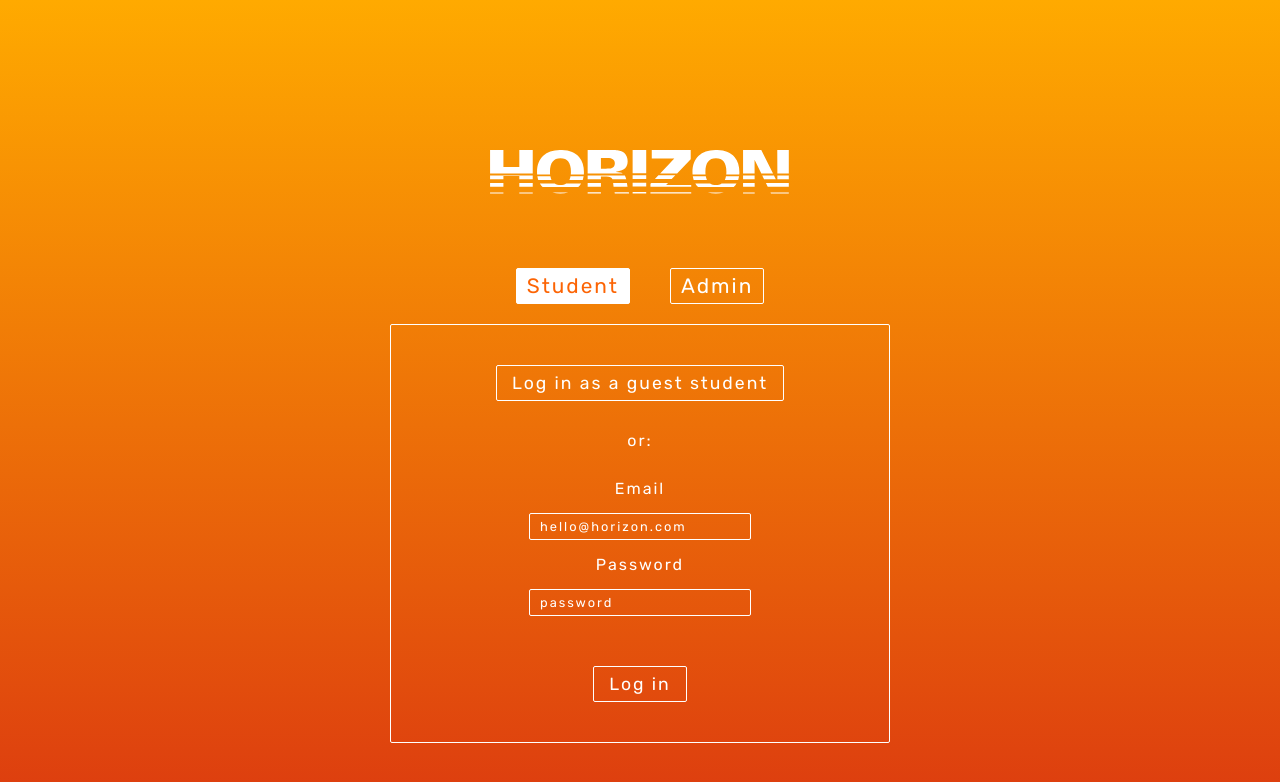
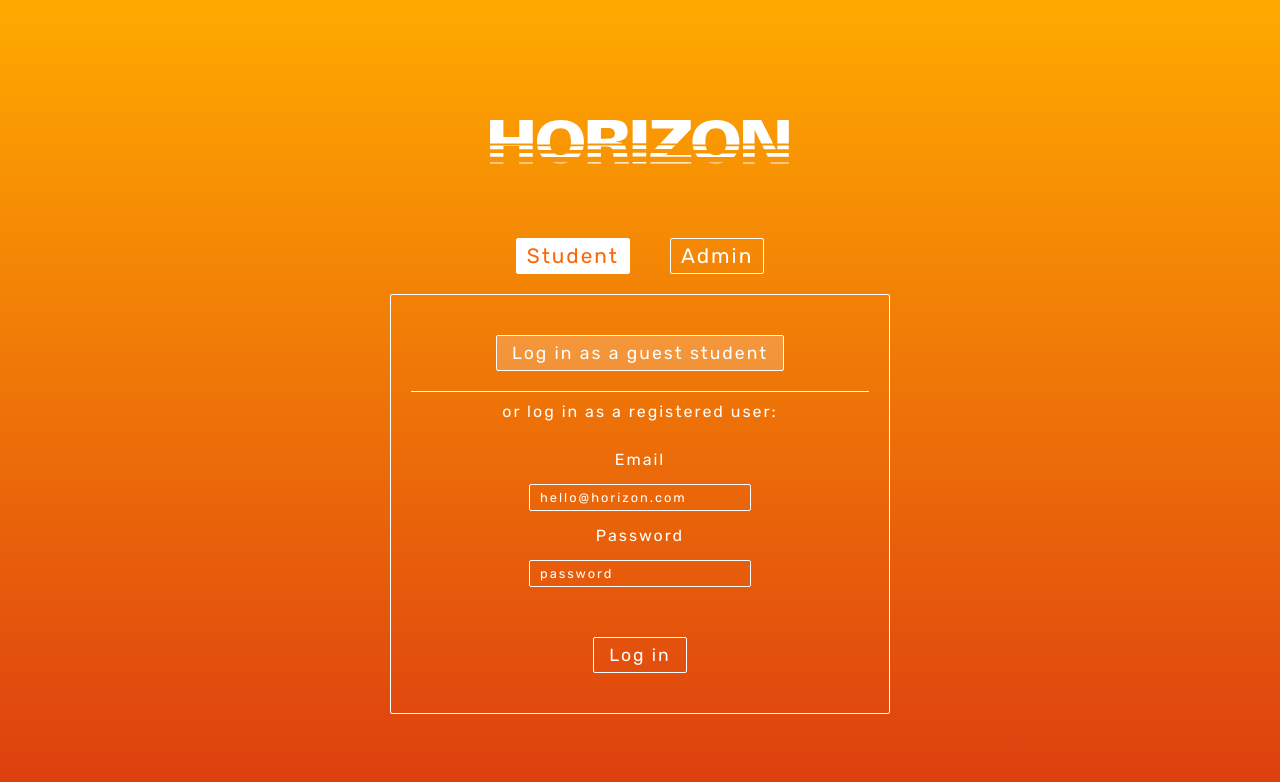
Before and after one commit to MacLure/project-horizon-react, a React (Create React App) app: page / in a window 1280 px wide. Both pictures are taken after a click on the button "Student". Shown: the top 782 px of the page. Built offline with nearby package versions, Linux system fonts and the light colour scheme; a web font is replaced by a local one.

Commit message:
restyled login page

```diff
--- a/src/Admin.css
+++ b/src/Admin.css
@@ -12,6 +12,10 @@
   text-align: left;
   font-weight: 400;
   font-size: 1.7em;
+}
+.newAssignmentForm {
+  display: grid;
+  grid-template-columns: 1fr;
 }
 
 /* ------------------------------------------
--- a/src/Common.css
+++ b/src/Common.css
@@ -22,7 +22,7 @@
   bottom: 0;
   left: 0;
   right: 0;
-  height: 400px;
+  height: 500px;
   background-color: #f4f4f4;
   margin: auto;
   width: 50vw;
@@ -186,7 +186,7 @@ li > a:hover {
 .horizonContainer {
   text-align: center;
   background: none;
-  margin-top: 150px;
+  margin-top: 120px;
   margin-bottom: 50px;
 }
 
@@ -287,6 +287,31 @@ li > a:hover {
   opacity: 1;
 }
 
+hr {
+  height: 1px;
+  border: none;
+  background-color: #fff;
+}
+
+.guestLoginSubmitButton {
+  margin: 20px auto;
+  cursor: pointer;
+  padding: 7px 15px;
+  color: white;
+  border: 1px solid white;
+  background-color: rgba(255, 255, 255, 0.2);
+  transition: background-color 0.4s, color 0.4s;
+  border-radius: 2px;
+  font-size: 1.1em;
+  text-align: center;
+  grid-column-start: 1;
+  grid-column-end: 3;
+}
+
+.guestLoginSubmitButton:hover {
+  transition: background-color 0.4s, color 0.4s;
+  background-color: rgba(255, 255, 255, 0.5);
+}
 .loginSubmitButton {
   margin: 20px auto;
   cursor: pointer;
@@ -304,8 +329,7 @@ li > a:hover {
 
 .loginSubmitButton:hover {
   transition: background-color 0.4s, color 0.4s;
-  color: #fc6404;
-  background-color: #fff;
+  background-color: rgba(255, 255, 255, 0.4);
 }
 
 .notice {
@@ -378,9 +402,9 @@ form {
   margin: 0 auto;
   padding-left: 80px;
   background-color: inherit;
-  display: grid;
+  /* display: grid;
   grid-template-columns: 1fr 1fr;
-  grid-template-rows: 3;
+  grid-template-rows: 3; */
 }
 
 label {
@@ -413,19 +437,22 @@ select {
 
 textarea {
   border: 1px solid black;
+  background-color: #fff;
+
   border-radius: 2px;
   padding: 5px 5px;
   transition: border 0.5s;
   grid-column-start: 1;
   grid-column-end: 3;
   background-color: inherit;
+  column-span: all;
 }
 
 textarea:focus {
-  border: 1px solid #f6744e;
+  /* border: 1px solid #f6744e; */
   transition: border 0.5s;
 }
-
+/*
 .one {
   grid-column-start: 1;
   grid-row-start: 1;
@@ -448,7 +475,7 @@ textarea:focus {
   grid-column-start: 2;
   grid-row-start: 2;
   background-color: inherit;
-}
+} */
 
 .submitButton {
   margin: 30px auto;
--- a/src/components/CommonComponents/Login.jsx
+++ b/src/components/CommonComponents/Login.jsx
@@ -1,142 +1,206 @@
-import React, { Component } from 'react';
-import { connect } from 'react-redux';
-import  {onAdminLogin} from '.././../service';
-import  {onStudentLogin} from '.././../service';
-import CommonStyles from './../../Common.css'
-import Logo from '../../assets/img/horizon_text2.svg';
-import loading from '../../assets/Icons/loading.svg';
+import React, { Component } from "react";
+import { connect } from "react-redux";
+import { onAdminLogin } from ".././../service";
+import { onStudentLogin } from ".././../service";
+import CommonStyles from "./../../Common.css";
+import Logo from "../../assets/img/horizon_text2.svg";
+import loading from "../../assets/Icons/loading.svg";
 
 class Login extends Component {
   constructor(props) {
-    super(props)
+    super(props);
     this.state = {
       user: null,
-        email: '',
-        password: '',
+      email: "",
+      password: "",
       loader: false,
-        error: null,
-       }
+      error: null
+    };
   }
 
-  componentDidMount(){
-    let body = document.getElementsByTagName('body')[0];
+  componentDidMount() {
+    let body = document.getElementsByTagName("body")[0];
     body.style.paddingBottom = 0;
-    console.log(body)
   }
 
   onStudent = () => {
-    this.setState({user:'student'})
-  }
+    this.setState({ user: "student" });
+  };
 
   onAdmin = () => {
-    this.setState({user:'admin'})
-  }
+    this.setState({ user: "admin" });
+  };
 
   onSubmit = () => {
-    if (this.state.user === 'admin') {
+    if (this.state.user === "admin") {
       if (!this.state.email || !this.state.password) {
-        this.setState({error: "email or password missing"})
+        this.setState({ error: "email or password missing" });
       }
-      if (this.state.email !== '' && this.state.password !== '') {
-        this.setState({loader: true})
-        this.setState({error: null})
+      if (this.state.email !== "" && this.state.password !== "") {
+        this.setState({ loader: true });
+        this.setState({ error: null });
         onAdminLogin(this.state.email, this.state.password)
           .then(e => e.json())
-        .then(e => {console.log(e)
-          this.props.onTokenReceive(e.jwt)
-          this.props.history.push('/admin')
+          .then(e => {
+            console.log(e);
+            this.props.onTokenReceive(e.jwt);
+            this.props.history.push("/admin");
           })
-        .catch(e => {console.log('ERR: ', e)
-          this.setState({loader: false})
-          this.setState({error: "email or password incorrect"})
-        })
+          .catch(e => {
+            console.log("ERR: ", e);
+            this.setState({ loader: false });
+            this.setState({ error: "email or password incorrect" });
+          });
       }
-    } else if (this.state.user === 'student') {
+    } else if (this.state.user === "student") {
       if (!this.state.email || !this.state.password) {
-        this.setState({error: "email or password missing"})
+        this.setState({ error: "email or password missing" });
       }
-      if (this.state.email !== '' && this.state.password !== '') {
-        this.setState({loader: true})
-        this.setState({error: null})
+      if (this.state.email !== "" && this.state.password !== "") {
+        this.setState({ loader: true });
+        this.setState({ error: null });
         onStudentLogin(this.state.email, this.state.password)
           .then(e => e.json())
-        .then(e => {console.log(e)
-          this.props.onTokenReceive(e.jwt)
-          this.props.history.push('/student')
+          .then(e => {
+            console.log(e);
+            this.props.onTokenReceive(e.jwt);
+            this.props.history.push("/student");
           })
-        .catch(e => {console.log('ERR: ', e)
-          this.setState({loader: false})
-          this.setState({error: "email or password incorrect"})
-        })
+          .catch(e => {
+            console.log("ERR: ", e);
+            this.setState({ loader: false });
+            this.setState({ error: "email or password incorrect" });
+          });
       }
     }
-  }
+  };
 
   onGuestSubmit = () => {
-    this.setState({loader: true})
-    this.setState({error: null})
-    if (this.state.user === 'student') {
-      onStudentLogin('guest.student@horizon.com', 'password')
+    this.setState({ loader: true });
+    this.setState({ error: null });
+    if (this.state.user === "student") {
+      onStudentLogin("guest.student@horizon.com", "password")
         .then(e => e.json())
-      .then(e => {console.log(e)
-        this.props.onTokenReceive(e.jwt)
-        this.props.history.push('/student')
+        .then(e => {
+          console.log(e);
+          this.props.onTokenReceive(e.jwt);
+          this.props.history.push("/student");
         })
-      .catch(e => {console.log('ERR: ', e)
-        this.setState({loader: false})
-        this.setState({error: "Something went wrong. Please try again."})
+        .catch(e => {
+          console.log("ERR: ", e);
+          this.setState({ loader: false });
+          this.setState({ error: "Something went wrong. Please try again." });
+        });
+    }
+    if (this.state.user === "admin") {
+      onAdminLogin("guest.admin@horizon.com", "password")
+        .then(e => e.json())
+        .then(e => {
+          console.log(e);
+          this.props.onTokenReceive(e.jwt);
+          this.props.history.push("/admin");
         })
+        .catch(e => {
+          console.log("ERR: ", e);
+          this.setState({ loader: false });
+          this.setState({ error: "Something went wrong. Please try again." });
+        });
     }
-    if (this.state.user === 'admin') {
-      onAdminLogin('guest.admin@horizon.com', 'password')
-      .then(e => e.json())
-      .then(e => {console.log(e)
-        this.props.onTokenReceive(e.jwt)
-        this.props.history.push('/admin')
-      })
-      .catch(e => {console.log('ERR: ', e)
-        this.setState({loader: false})
-        this.setState({error: "Something went wrong. Please try again."})
-      })
-    }
-  }
+  };
 
   displayForm = () => {
-    return (this.state.user === null) ?
-    null : <form className="loginForm" method="post">
-    <button className="loginSubmitButton" type="submit" onClick={e=>{e.preventDefault(); this.onGuestSubmit()}}>Log in as a guest {this.state.user}</button>
-    <p class="guestOrLogin">or:</p>
-        <label className="loginLabel" htmlFor="email">Email</label><input className="loginInput" placeholder="hello@horizon.com" type="text" name="email" onChange={e=>{
-          this.setState({email: e.target.value})
-        }}></input>
-        <label className="loginLabel" htmlFor="password">Password</label><input className="loginInput" placeholder="password" type="password" name="password" onChange={e=>{
-          this.setState({password: e.target.value})
-        }}></input>
+    return this.state.user === null ? null : (
+      <form className="loginForm" method="post">
+        <button
+          className="guestLoginSubmitButton"
+          type="submit"
+          onClick={e => {
+            e.preventDefault();
+            this.onGuestSubmit();
+          }}
+        >
+          Log in as a guest {this.state.user}
+        </button>
+        <hr />
+        <p class="guestOrLogin">or log in as a registered user:</p>
+        <label className="loginLabel" htmlFor="email">
+          Email
+        </label>
+        <input
+          className="loginInput"
+          placeholder="hello@horizon.com"
+          type="text"
+          name="email"
+          onChange={e => {
+            this.setState({ email: e.target.value });
+          }}
+        />
+        <label className="loginLabel" htmlFor="password">
+          Password
+        </label>
+        <input
+          className="loginInput"
+          placeholder="password"
+          type="password"
+          name="password"
+          onChange={e => {
+            this.setState({ password: e.target.value });
+          }}
+        />
         <div className="notice">
-      {this.state.loader ? <img className="loader" src={loading}  alt="loading" /> : null}
+          {this.state.loader ? (
+            <img className="loader" src={loading} alt="loading" />
+          ) : null}
           {this.state.error ? this.state.error : null}
         </div>
-      <button className="loginSubmitButton" type="submit" onClick={e=>{e.preventDefault(); this.onSubmit()}}>Log in </button>
+        <button
+          className="loginSubmitButton"
+          type="submit"
+          onClick={e => {
+            e.preventDefault();
+            this.onSubmit();
+          }}
+        >
+          Log in{" "}
+        </button>
       </form>
-  }
+    );
+  };
 
   highlightStudentButton = () => {
-    return (this.state.user === 'student') ? {backgroundColor: '#fff', color: '#FC6404'} : {}
-  }
+    return this.state.user === "student"
+      ? { backgroundColor: "#fff", color: "#FC6404" }
+      : {};
+  };
 
   highlightAdminButton = () => {
-    return (this.state.user === 'admin') ? {backgroundColor: '#fff', color: '#FC6404'} : {}
-  }
+    return this.state.user === "admin"
+      ? { backgroundColor: "#fff", color: "#FC6404" }
+      : {};
+  };
 
   render() {
-
     return (
       <div className="landing">
-      <div className="horizonContainer"><img className="horizon" src={Logo} alt="Horizon" /></div>
+        <div className="horizonContainer">
+          <img className="horizon" src={Logo} alt="Horizon" />
+        </div>
         <div className="loginContainer">
           <div className="buttonFlex">
-        <button className="selectButton" style={this.highlightStudentButton()} onClick={this.onStudent}>Student</button>
-        <button className="selectButton" style={this.highlightAdminButton()} onClick={this.onAdmin}>Admin</button>
+            <button
+              className="selectButton"
+              style={this.highlightStudentButton()}
+              onClick={this.onStudent}
+            >
+              Student
+            </button>
+            <button
+              className="selectButton"
+              style={this.highlightAdminButton()}
+              onClick={this.onAdmin}
+            >
+              Admin
+            </button>
           </div>
           {this.displayForm()}
         </div>
@@ -152,15 +216,17 @@ const mapStatetoProps = state => {
     isAuthenticating: state.isAuthenticating,
     currentUser: state.currentUser,
     errors: state.errors
-  }
-}
+  };
+};
 
 const mapDispatchtoProps = dispatch => {
-  return  {
-    onTokenReceive: token => dispatch({ type: "SET_USER_TOKEN", payload: token})
-  }
-}
+  return {
+    onTokenReceive: token =>
+      dispatch({ type: "SET_USER_TOKEN", payload: token })
+  };
+};
 
 export default connect(
   mapStatetoProps,
-  mapDispatchtoProps)(Login)
+  mapDispatchtoProps
+)(Login);
```
Also changed, not shown: src/components/AdminComponents/NewAssignmentForm.jsx (+62 -39 lines). Lines whose indentation alone changed are shown as unchanged.
